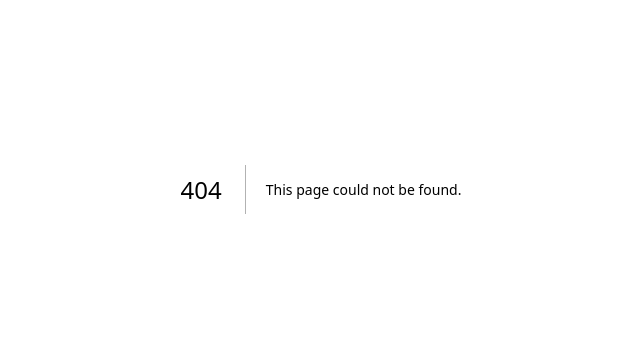
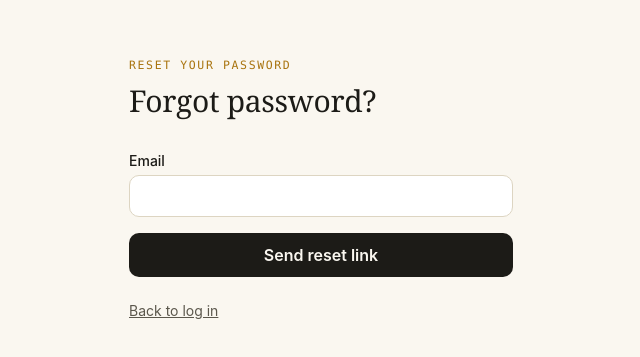
Before and after one commit to hjsaliski/RSVProof, a Next.js app: page /forgot-password in a window 1280 px wide. Before the commit this address had no page. Shown: the part 211-568 px from the top of the page, without its empty margins (319-959 px from the left). Built offline with nearby package versions, Linux system fonts and the light colour scheme; no server answers.

Commit message:
added password reset and login page, supabase redirect URL config

```diff
--- /dev/null
+++ b/src/app/forgot-password/page.js
@@ -0,0 +1,80 @@
+'use client';
+
+import { useState } from 'react';
+import { supabase } from '@/lib/supabaseClient';
+
+export default function ForgotPasswordPage() {
+  const [email, setEmail] = useState('');
+  const [loading, setLoading] = useState(false);
+  const [sent, setSent] = useState(false);
+  const [error, setError] = useState('');
+
+  async function handleSubmit(e) {
+    e.preventDefault();
+    setError('');
+    setLoading(true);
+
+    const { error: resetError } = await supabase.auth.resetPasswordForEmail(email, {
+      redirectTo: `${window.location.origin}/reset-password`,
+    });
+
+    setLoading(false);
+
+    // Always show the same confirmation regardless of whether the email
+    // matched an account. Showing a different message for "no account
+    // found" would let someone check which emails are registered.
+    if (resetError) {
+      setError('Something went wrong. Please try again.');
+      return;
+    }
+
+    setSent(true);
+  }
+
+  if (sent) {
+    return (
+      <main className="flex-1 flex items-center justify-center px-6 py-16">
+        <div className="w-full max-w-sm text-center">
+          <p className="eyebrow mb-2">Check your email</p>
+          <h1 className="font-display text-3xl mb-4">Reset link sent.</h1>
+          <p className="text-sm text-ink-soft">
+            If an account exists for {email}, a password reset link is on its
+            way. Click it to set a new password.
+          </p>
+        </div>
+      </main>
+    );
+  }
+
+  return (
+    <main className="flex-1 flex items-center justify-center px-6 py-16">
+      <div className="w-full max-w-sm">
+        <p className="eyebrow mb-2">Reset your password</p>
+        <h1 className="font-display text-3xl mb-8">Forgot password?</h1>
+        <form onSubmit={handleSubmit} className="space-y-4">
+          <div>
+            <label className="block text-sm font-medium mb-1">Email</label>
+            <input
+              type="email"
+              required
+              value={email}
+              onChange={(e) => setEmail(e.target.value)}
+              className="field w-full px-3 py-2"
+            />
+          </div>
+          {error && <p className="text-clay text-sm">{error}</p>}
+          <button
+            type="submit"
+            disabled={loading}
+            className="btn-primary w-full py-2.5"
+          >
+            {loading ? 'Sending...' : 'Send reset link'}
+          </button>
+        </form>
+        <p className="text-sm mt-6 text-ink-soft">
+          <a href="/login" className="underline">Back to log in</a>
+        </p>
+      </div>
+    </main>
+  );
+}
--- a/src/app/login/page.js
+++ b/src/app/login/page.js
@@ -48,7 +48,12 @@ export default function LoginPage() {
             />
           </div>
           <div>
-            <label className="block text-sm font-medium mb-1">Password</label>
+            <div className="flex items-center justify-between mb-1">
+              <label className="block text-sm font-medium">Password</label>
+              <a href="/forgot-password" className="text-xs underline text-ink-soft">
+                Forgot password?
+              </a>
+            </div>
             <input
               type="password"
               required
--- /dev/null
+++ b/src/app/reset-password/page.js
@@ -0,0 +1,126 @@
+'use client';
+
+import { useEffect, useState } from 'react';
+import { useRouter } from 'next/navigation';
+import { supabase } from '@/lib/supabaseClient';
+
+export default function ResetPasswordPage() {
+  const router = useRouter();
+  const [checkingSession, setCheckingSession] = useState(true);
+  const [hasValidSession, setHasValidSession] = useState(false);
+  const [password, setPassword] = useState('');
+  const [confirmPassword, setConfirmPassword] = useState('');
+  const [loading, setLoading] = useState(false);
+  const [error, setError] = useState('');
+  const [done, setDone] = useState(false);
+
+  useEffect(() => {
+    // Clicking the reset link in the email establishes a temporary session
+    // automatically, this just confirms that session actually exists before
+    // showing the form, rather than letting someone land here with nothing
+    // and hit a confusing error only after typing a new password.
+    supabase.auth.getSession().then(({ data: { session } }) => {
+      setHasValidSession(!!session);
+      setCheckingSession(false);
+    });
+  }, []);
+
+  async function handleSubmit(e) {
+    e.preventDefault();
+    setError('');
+
+    if (password.length < 8) {
+      setError('Password must be at least 8 characters.');
+      return;
+    }
+    if (password !== confirmPassword) {
+      setError('Passwords do not match.');
+      return;
+    }
+
+    setLoading(true);
+    const { error: updateError } = await supabase.auth.updateUser({ password });
+    setLoading(false);
+
+    if (updateError) {
+      setError(updateError.message);
+      return;
+    }
+
+    setDone(true);
+    setTimeout(() => router.push('/dashboard'), 2000);
+  }
+
+  if (checkingSession) {
+    return <main className="flex-1 px-6 py-16 text-center text-ink-soft">Loading...</main>;
+  }
+
+  if (!hasValidSession) {
+    return (
+      <main className="flex-1 flex items-center justify-center px-6 py-16">
+        <div className="w-full max-w-sm text-center">
+          <p className="eyebrow mb-2">Link expired</p>
+          <h1 className="font-display text-3xl mb-4">This link isn&apos;t valid.</h1>
+          <p className="text-sm text-ink-soft mb-6">
+            Password reset links only work once and expire after a while.
+            Request a new one to continue.
+          </p>
+          <a href="/forgot-password" className="btn-primary inline-block py-2.5 px-6">
+            Request a new link
+          </a>
+        </div>
+      </main>
+    );
+  }
+
+  if (done) {
+    return (
+      <main className="flex-1 flex items-center justify-center px-6 py-16">
+        <div className="w-full max-w-sm text-center">
+          <p className="eyebrow mb-2">Success</p>
+          <h1 className="font-display text-3xl mb-4">Password updated.</h1>
+          <p className="text-sm text-ink-soft">Taking you to your dashboard...</p>
+        </div>
+      </main>
+    );
+  }
+
+  return (
+    <main className="flex-1 flex items-center justify-center px-6 py-16">
+      <div className="w-full max-w-sm">
+        <p className="eyebrow mb-2">Set a new password</p>
+        <h1 className="font-display text-3xl mb-8">Reset password.</h1>
+        <form onSubmit={handleSubmit} className="space-y-4">
+          <div>
+            <label className="block text-sm font-medium mb-1">New password</label>
+            <input
+              type="password"
+              required
+              value={password}
+              onChange={(e) => setPassword(e.target.value)}
+              className="field w-full px-3 py-2"
+            />
+          </div>
+          <div>
+            <label className="block text-sm font-medium mb-1">Confirm new password</label>
+            <input
+              type="password"
+              required
+              value={confirmPassword}
+              onChange={(e) => setConfirmPassword(e.target.value)}
+              className="field w-full px-3 py-2"
+            />
+          </div>
+          {error && <p className="text-clay text-sm">{error}</p>}
+          <button
+            type="submit"
+            disabled={loading}
+            className="btn-primary w-full py-2.5"
+          >
+            {loading ? 'Updating...' : 'Update password'}
+          </button>
+        </form>
+      </div>
+    </main>
+  );
+}
```
